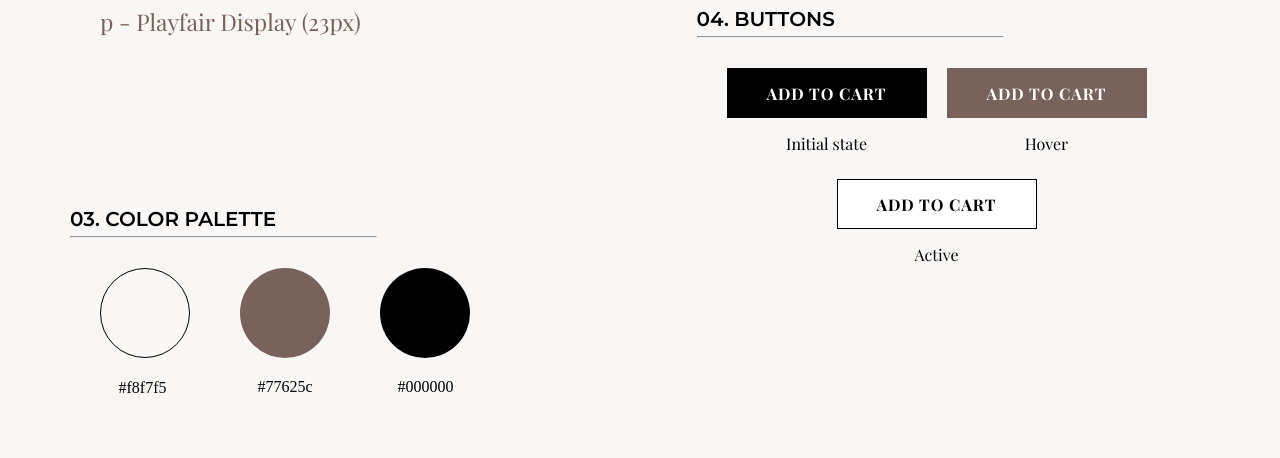
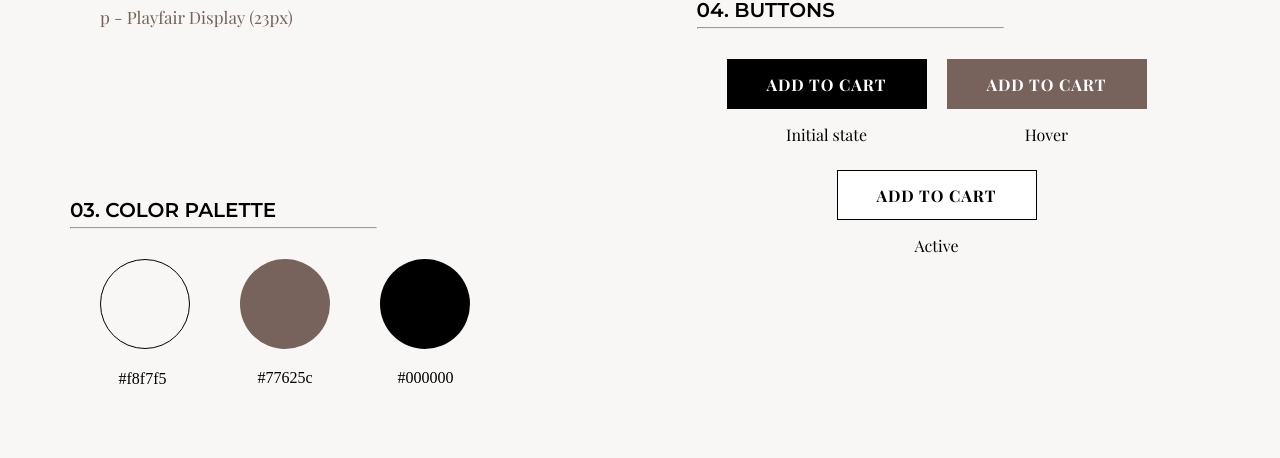
Before and after one commit to signedavidane/styleguide, a plain HTML site: page index.html in a window 1280 px wide. Shown: the part 661-1119 px from the top of the page. Drawn offline with nearby package versions, Linux system fonts and the light colour scheme.

Commit message:
Update style.css

```diff
--- a/assets/css/style.css
+++ b/assets/css/style.css
@@ -112,7 +112,7 @@ hr {
 
 #p {
   margin-top: 15px;
-  font-size: 23px;
+  font-size: 17px;
 }
 /* TEXT ENDS */
 /* 01 TYPEFACE ENDS */
```
